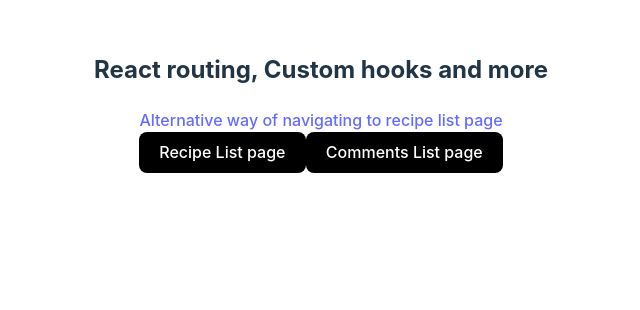
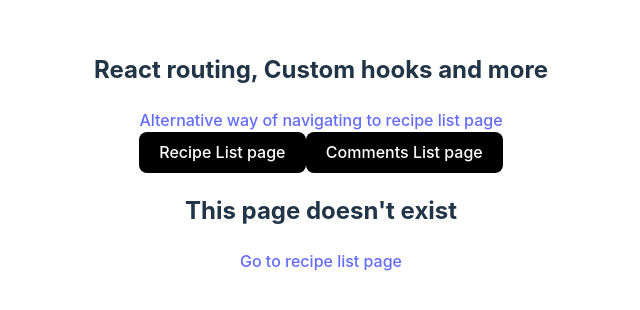
Before and after one commit to IB-ALA/REACT-TUTORIALS, a React (Vite) app in the folder react-routing-and-custom-hooks/: page / in a window 1280 px wide. Shown: the top 310 px of the page, without its empty margins (319-959 px from the left). Built offline with nearby package versions, Linux system fonts and the light colour scheme.

Commit message:
Not found page.

```diff
--- a/react-routing-and-custom-hooks/src/App.jsx
+++ b/react-routing-and-custom-hooks/src/App.jsx
@@ -3,6 +3,7 @@ import "./App.css";
 import CommentsList from "./pages/comments";
 import RecipeList from "./pages/recipes";
 import RecipeDetailsPage from "./pages/recipe-details";
+import NotFoundPage from "./pages/not-found";
 
 function App() {
   const navigate = useNavigate();
@@ -32,6 +33,7 @@ function App() {
         <Route path="/recipe-list" element={<RecipeList />} />
         <Route path="/comments-list" element={<CommentsList />} />
         <Route path="/recipe-list/:id" element={<RecipeDetailsPage />} />
+        <Route path="*" element={<NotFoundPage />} />
       </Routes>
     </div>
   );
--- /dev/null
+++ b/react-routing-and-custom-hooks/src/pages/not-found/index.jsx
@@ -0,0 +1,12 @@
+import { Link } from "react-router-dom";
+
+function NotFoundPage() {
+  return (
+    <div>
+      <h2>This page doesn't exist</h2>
+      <Link to={"/recipe-list"}>Go to recipe list page</Link>
+    </div>
+  );
+}
+
+export default NotFoundPage;
```
